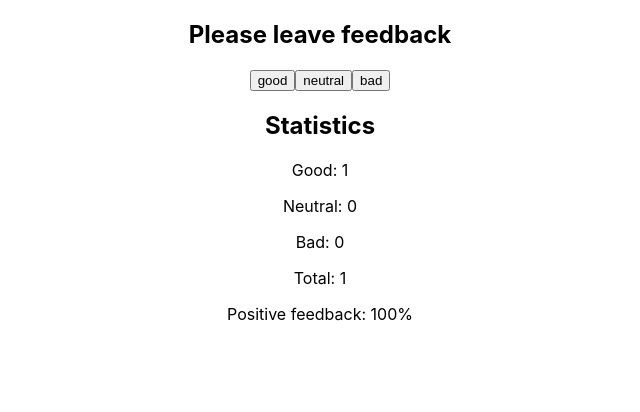
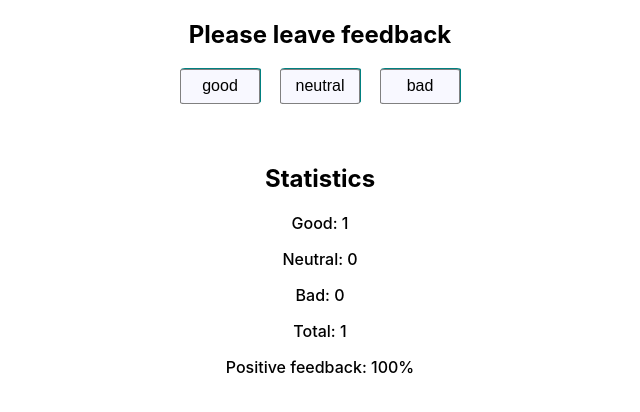
Before and after one commit to Stas-0k/goit-react-hw-02-feedback, a React (Create React App) app: page / in a window 1280 px wide. Both pictures are taken after a click on the button "good". Shown: the top 412 px of the page, without its empty margins (320-960 px from the left). Built offline with nearby package versions, Linux system fonts and the light colour scheme.

Commit message:
commit
commit

```diff
--- a/src/components/feedback-options/FeedBackOptions.js
+++ b/src/components/feedback-options/FeedBackOptions.js
@@ -1,9 +1,10 @@
 import propTypes from 'prop-types';
+import css from './feedback-options.module.css'
 
 const FeedBackOptions = ({ options, onLeaveFeedback }) => {
     const object = Object.keys(options)
     return (object.map(item =>
-            <button type='button' onClick={() => onLeaveFeedback(item)} key={item}>{[item]}</button>
+            <button type='button' className={css.bttn} onClick={() => onLeaveFeedback(item)} key={item}>{[item]}</button>
     )
     )
 }
--- /dev/null
+++ b/src/components/feedback-options/feedback-options.module.css
@@ -0,0 +1,21 @@
+.bttn{
+    display: inlone-flex;
+    width: 80px;
+    height: 35px;
+    padding: 5px;
+    font-size: medium;
+    border: 1px solid grey ;
+    box-shadow: 1px -1px teal;
+    cursor: pointer;
+    background-color:ghostwhite;
+    border-radius: 5%;
+}
+
+
+.bttn:not(:last-child){
+    margin-right: 20px;
+}
+
+.bttn:hover{
+    background-color:bisque;
+}
--- a/src/components/section/section.module.css
+++ b/src/components/section/section.module.css
@@ -8,4 +8,5 @@
     align-items: center;
     text-align: center;
     justify-content: center;
+    margin-bottom: 60px;
 }
--- a/src/components/statistics/Statistics.js
+++ b/src/components/statistics/Statistics.js
@@ -1,13 +1,14 @@
 import propTypes from 'prop-types';
+import css from './statistics.module.css'
 
 const Statistics = ({ good, neutral, bad, total, positivePercentage }) => {
     return (
         <div>
-            <p>Good: {good}</p>
-             <p>Neutral: {neutral }</p>
-            <p>Bad: {bad}</p>
-            <p>Total: {total}</p>
-            <p>Positive feedback: {positivePercentage}%</p>
+            <p className={css.name}>Good: {good}</p>
+            <p className={css.name}>Neutral: {neutral }</p>
+            <p className={css.name}>Bad: {bad}</p>
+            <p className={css.name}>Total: {total}</p>
+            <p className={css.name}>Positive feedback: {positivePercentage}%</p>
         </div>
    )
 
--- /dev/null
+++ b/src/components/statistics/statistics.module.css
@@ -0,0 +1,3 @@
+.name{
+    font-weight: 500;
+}
```
